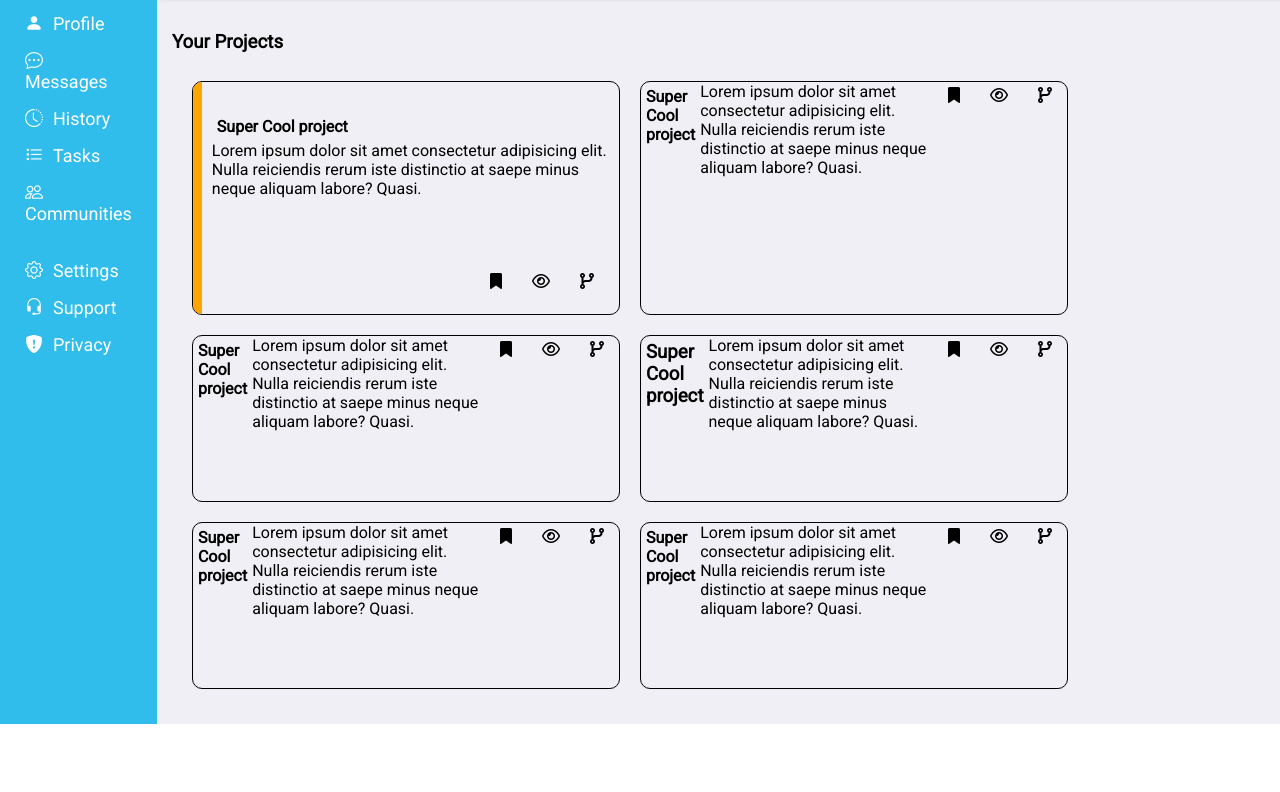
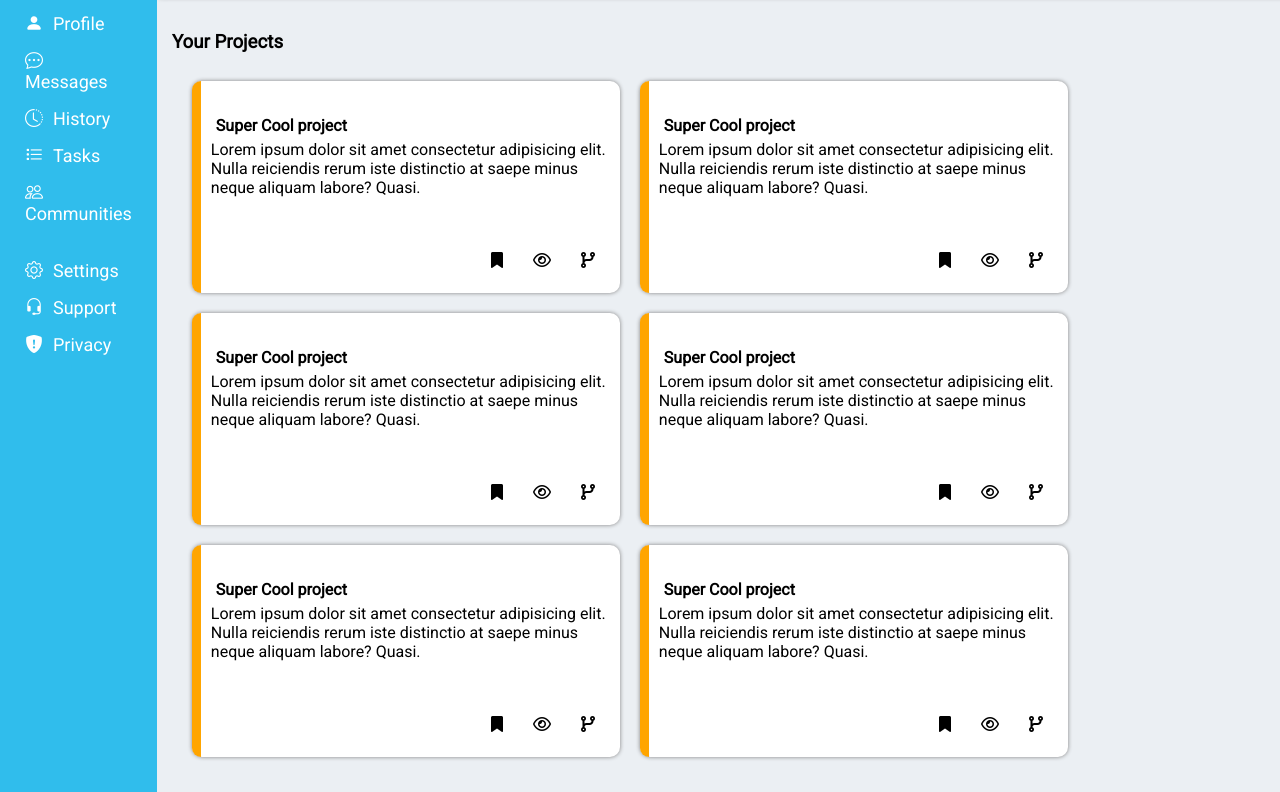
Before and after one commit to nandakishore00/Admin-dashboard, a website: page index.html in a window 1280 px wide. Shown: the part 168-960 px from the top of the page. Before the commit the page ends 892 px from the top, so only its background shows below. Drawn offline with nearby package versions, Linux system fonts and the light colour scheme.

Commit message:
update the changes to all cards

```diff
--- a/index.css
+++ b/index.css
@@ -115,7 +115,7 @@ input[type='button']:hover{
 }
 /*Styling for Cards section*/
 .project-cards{
-    background: #efeff5;
+    background: rgb(235, 239, 243);
     grid-column: 2/8;
     flex-grow:1;
     width:100vw;
@@ -124,7 +124,6 @@ input[type='button']:hover{
 }
 .projects{
     margin: 10px;
-
     width:70%;
 }
 .hard-projects,.medium-projects,.simple-projects{
@@ -138,7 +137,8 @@ display:flex;
 
 }.card-items{
     width:65%;
-    border:1px solid black;
+    background-color: white;
+    box-shadow: 0px 0px 4px 0px grey;
     border-radius:10px;
     margin:10px;
     display:flex;
@@ -152,7 +152,7 @@ display:flex;
 
 }
 .content{
- padding:0px 0px 70px 00px;
+ padding:0px 0px 50px 00px;
 }
 .footer{
     display: flex;
--- a/index.html
+++ b/index.html
@@ -80,6 +80,9 @@
                             </div>
                         </div>
                         <div class="card-items">
+                            <div class="colour">
+                            </div>
+                            <div class="card">
                                 <h4 class="title">Super Cool project</h4>
                                 <div class="content">Lorem ipsum dolor sit amet consectetur adipisicing elit. Nulla reiciendis rerum iste distinctio at saepe minus neque aliquam labore? Quasi.
                                 </div>
@@ -90,8 +93,12 @@
                                 </div>
                             </div>
                         </div>
+                    </div>
                     <div class="medium-projects">
                         <div class="card-items">
+                            <div class="colour">
+                            </div>
+                            <div class="card">
                                 <h4 class="title">Super Cool project</h4>
                                 <div class="content">Lorem ipsum dolor sit amet consectetur adipisicing elit. Nulla reiciendis rerum iste distinctio at saepe minus neque aliquam labore? Quasi.
                                 </div>
@@ -101,8 +108,12 @@
                                     <i class="fa fa-code-fork" aria-hidden="true"></i>
                                 </div>
                             </div>
+                        </div>
                         <div class="card-items">
-                            <h3 class="title">Super Cool project</h3>
+                            <div class="colour">
+                            </div>
+                            <div class="card">
+                                <h4 class="title">Super Cool project</h4>
                                 <div class="content">Lorem ipsum dolor sit amet consectetur adipisicing elit. Nulla reiciendis rerum iste distinctio at saepe minus neque aliquam labore? Quasi.
                                 </div>
                                 <div class="footer">
@@ -112,8 +123,12 @@
                                 </div>
                             </div>
                         </div>
+                    </div>
                     <div class="simple-projects">
                         <div class="card-items">
+                            <div class="colour">
+                            </div>
+                            <div class="card">
                                 <h4 class="title">Super Cool project</h4>
                                 <div class="content">Lorem ipsum dolor sit amet consectetur adipisicing elit. Nulla reiciendis rerum iste distinctio at saepe minus neque aliquam labore? Quasi.
                                 </div>
@@ -123,7 +138,11 @@
                                     <i class="fa fa-code-fork" aria-hidden="true"></i>
                                 </div>
                             </div>
+                        </div>
                         <div class="card-items">
+                            <div class="colour">
+                            </div>
+                            <div class="card">
                                 <h4 class="title">Super Cool project</h4>
                                 <div class="content">Lorem ipsum dolor sit amet consectetur adipisicing elit. Nulla reiciendis rerum iste distinctio at saepe minus neque aliquam labore? Quasi.
                                 </div>
@@ -131,6 +150,7 @@
                                     <i class="fa fa-bookmark" aria-hidden="true"></i>
                                     <i class="fa fa-eye" aria-hidden="true"></i>
                                     <i class="fa fa-code-fork" aria-hidden="true"></i>
+                                </div>
                             </div>
                         </div>
                     </div>
```
Lines whose indentation alone changed are shown as unchanged.
